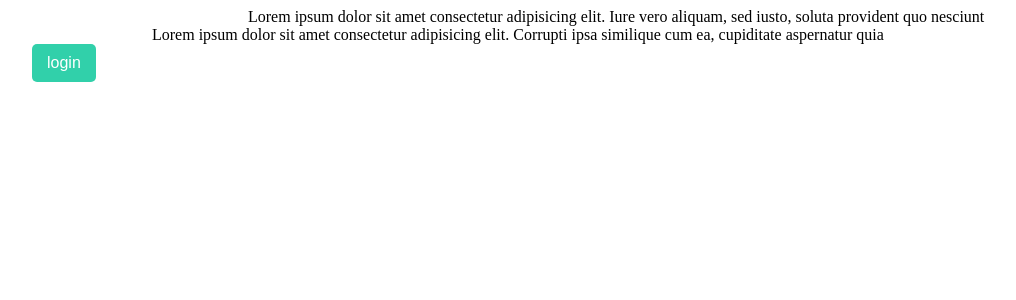
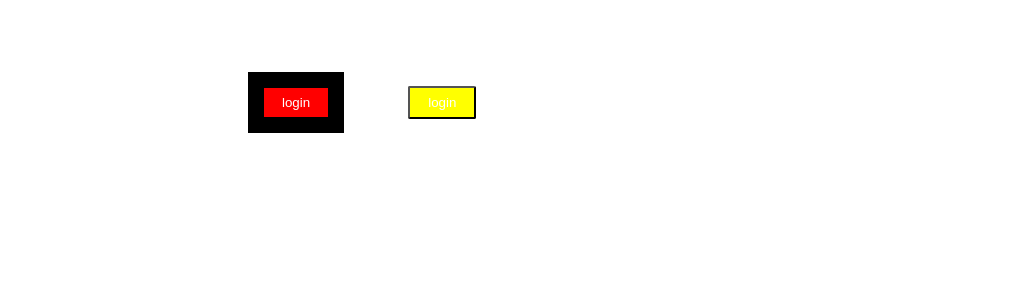
Before and after one commit to sirajcode/studio, a React (Vite) app: page / in a window 1280 px wide. Shown: the top 300 px of the page, without its empty margins (16-1032 px from the left). Built offline with nearby package versions, Linux system fonts and the light colour scheme.

Commit message:
feat(DesignSystem): Button props
- set up button props
- set up all container props

```diff
--- a/src/App/Component/Navbar.jsx
+++ b/src/App/Component/Navbar.jsx
@@ -2,18 +2,16 @@ import React from 'react'
 import Button from '../../DesignSystem/Button'
 import Container from '../../DesignSystem/Container'
 const Navbar = () => {
-
     return (
         <div>
-            <Container size='sm' >
-               Lorem ipsum dolor sit amet consectetur adipisicing elit. Iure vero aliquam, sed iusto, soluta provident quo nesciunt
-            </Container>
-            <Container size='lg'>
-                Lorem ipsum dolor sit amet consectetur adipisicing elit. Corrupti ipsa similique cum ea, cupiditate aspernatur quia
-            </Container>
-            <Container size='xl' >
-                <Button size='med' variant ='suc' >login</Button>
-            </Container>
+        <Container width='sm' >
+
+                <Button  bg='green'  size='med' border={16}  top={64}>login</Button>
+                <Button bg='yellow' size='med' radii={2} left={64} >login</Button>
+
+         </Container>
+
+
         </div>
     )
 }
--- a/src/DesignSystem/Button.jsx
+++ b/src/DesignSystem/Button.jsx
@@ -1,23 +1,88 @@
 import styled from 'styled-components'
 
 const Button = styled.button`
-    border: none;
-    border-radius: 5px;
-    background-color: ${props => {
-    if (props.variant === 'pri') return '#ED4B9E'
-    else if (props.variant === 'sec') return '#4B4DED'
-    else if (props.variant === 'ter') return '#F3D9DA'
-    else if (props.variant === 'suc') return '#31D0AA'
-      return '#0E0E2C'
-    }};
+border:${({ border , color }) => {
+      if(border === 2) return '2px'
+      else if(border === 4) return '4px'
+      else if(border === 8) return '8px'
+      else if(border === 16) return '16px'
+  return 'none'
+}}
+  solid
+${({ color }) => {
+    if (color=== "green") return 'red'
+      else if(color === "yellow") return 'yellow'
+      else if(color ===  "blue") return 'blue'
+  return 'black'
+}};
+border-radius: ${({ radii }) => {
+      if(radii === 2) return '2px'
+      else if(radii === 4) return '4px'
+      else if(radii === 8) return '8px'
+      else if(radii === 16) return '16px'
+  return 'none'
+}};
+background-color: ${({bg}) => {
+    if (bg=== "green") return 'red'
+      else if(bg === "yellow") return 'yellow'
+      else if(bg ===  "blue") return 'blue'
+  return 'black'
+}};
+padding: ${({size}) => {
+    if (size === 'sm') return '4px 9px'
+      else if(size=== 'med') return '7px 18px'
+      else if(size=== 'lg') return '12px 20px'
+  return '0'
+}};
+margin: ${({ space }) => {
+      if(space === 2) return '2px'
+      else if(space === 4) return '4px'
+      else if(space === 8) return '8px'
+      else if(space === 16) return '16px'
+      else if(space === 32) return '32px'
+      else if(space === 64) return '64px'
+  return 'none'
+}};
+margin-top: ${({ top }) => {
+      if(top === 2) return '2px'
+      else if(top === 4) return '4px'
+      else if(top === 8) return '8px'
+      else if(top === 16) return '16px'
+      else if(top === 32) return '32px'
+      else if(top === 64) return '64px'
+  return 'none'
+}};
+margin-bottom: ${({ bottom }) => {
+      if(bottom === 2) return '2px'
+      else if(bottom === 4) return '4px'
+      else if(bottom === 8) return '8px'
+      else if(bottom === 16) return '16px'
+      else if(bottom === 32) return '32px'
+      else if(bottom === 64) return '64px'
+  return 'none'
+}};
+margin-left: ${({ left }) => {
+      if(left === 2) return '2px'
+      else if(left === 4) return '4px'
+      else if(left === 8) return '8px'
+      else if(left === 16) return '16px'
+      else if(left === 32) return '32px'
+      else if(left === 64) return '64px'
+  return 'none'
+}};
+
+margin-right: ${({ right }) => {
+      if(right === 2) return '2px'
+      else if(right === 4) return '4px'
+      else if(right === 8) return '8px'
+      else if(right === 16) return '16px'
+      else if(right === 32) return '32px'
+      else if(right === 64) return '64px'
+  return 'none'
+}};
+
     color: #fff;
-    padding: 10px 15px;
-    font-size: ${props => {
-        if (props.size === 'sm')  return '12px'
-        if (props.size === 'med')  return '16px'
-        if (props.size === 'lg')  return '20px'
-        return '16px'
-    }};
-
+    cursor: pointer;
+    display: inline-block;
 `
 export default  Button
--- a/src/DesignSystem/Container.jsx
+++ b/src/DesignSystem/Container.jsx
@@ -3,25 +3,25 @@ import styled from 'styled-components'
 const Container = styled.div`
 //small
 padding-right: ${props => {
-    if (props.size === 'sm') return 'calc((100vw - 768px) / 2)'
+    if (props.width === 'sm') return 'calc((100vw - 768px) / 2)'
     // color: $li;
 }};
 padding-left: ${props => {
-if (props.size==='sm') return 'calc((100vw - 768px) / 2)'
+if (props.width==='sm') return 'calc((100vw - 768px) / 2)'
 }};
 //large
 padding-right: ${props => {
-if (props.size==='lg') return 'calc((100vw - 960px) / 2)'
+if (props.width==='med') return 'calc((100vw - 960px) / 2)'
 }};
 padding-left: ${props => {
-if (props.size==='lg') return 'calc((100vw - 960px) / 2)'
+if (props.width==='med') return 'calc((100vw - 960px) / 2)'
 }};
 //extra large
 padding-right: ${props => {
-if (props.size==='xl') return 'calc((100vw - 1200px) / 2)'
+if (props.width==='lg') return 'calc((100vw - 1200px) / 2)'
 }};
 padding-left: ${props => {
-if (props.size==='xl') return 'calc((100vw - 1200px) / 2)'
+if (props.width==='lg') return 'calc((100vw - 1200px) / 2)'
 }};
 
 `
```
